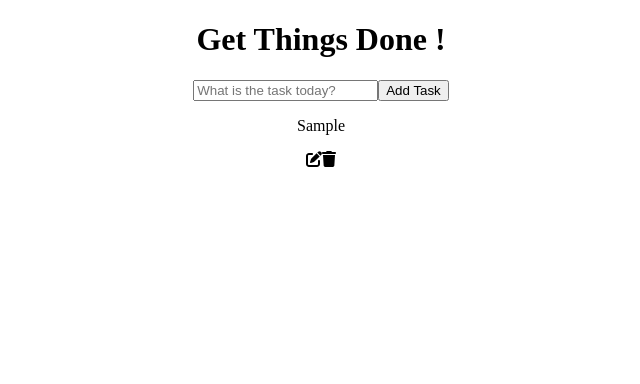
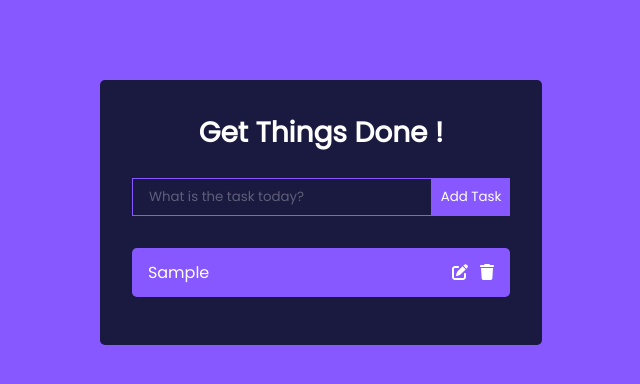
Before and after one commit to deleusec/react-todolist, a React (Create React App) app: page / in a window 1280 px wide. Both pictures are taken after typing "Sample" into the empty fields and a click on the button "Add Task". Shown: the top 384 px of the page, without its empty margins (319-959 px from the left). Built offline with nearby package versions, Linux system fonts and the light colour scheme.

Commit message:
todolist style

```diff
--- a/src/App.css
+++ b/src/App.css
@@ -1,38 +1,81 @@
+@import url('https://fonts.googleapis.com/css2?family=Poppins&display=swap');
+
+* {
+  font-family: 'Poppins', sans-serif;
+  margin: 0;
+  padding: 0;
+  box-sizing: border-box;
+}
+
+body {
+  background: #8758ff;
+  display: flex;
+  justify-content: center;
+  align-items: center;
+}
+
 .App {
   text-align: center;
 }
 
-.App-logo {
-  height: 40vmin;
-  pointer-events: none;
+h1 {
+  color: #fff;
+  margin-bottom: 0.5rem;
+  font-size: 1.75rem;
 }
 
-@media (prefers-reduced-motion: no-preference) {
-  .App-logo {
-    animation: App-logo-spin infinite 20s linear;
-  }
+.TodoWrapper {
+  background: #1A1A40;
+  margin-top: 5rem;
+  padding: 2rem;
+  border-radius: 5px;
 }
 
-.App-header {
-  background-color: #282c34;
-  min-height: 100vh;
-  display: flex;
-  flex-direction: column;
-  align-items: center;
-  justify-content: center;
-  font-size: calc(10px + 2vmin);
-  color: white;
+.TodoForm {
+  width: 100%;
 }
 
-.App-link {
-  color: #61dafb;
+.todo-input {
+  outline: none;
+  background: none;
+  border: 1px solid #8758ff;
+  padding: 0.5rem 1rem;
+  margin-top: 1rem;
+  margin-bottom: 2rem;
+  width: 300px;
+  color: #fff;
 }
 
-@keyframes App-logo-spin {
-  from {
-    transform: rotate(0deg);
-  }
-  to {
-    transform: rotate(360deg);
-  }
+.todo-input::placeholder {
+  color: #ffffff4d;
 }
+
+.todo-btn {
+  background: #8758ff;
+  color: #fff;
+  border: none;
+  padding: 0.55rem;
+  cursor: pointer;
+
+}
+
+.Todo {
+  display: flex;
+  justify-content: space-between;
+  align-items: center;
+  background: #8758ff;
+  color: #fff;
+  padding: 0.75rem 1rem;
+  border-radius: 5px;
+  margin-bottom: 1rem;
+  cursor: pointer;
+}
+
+.fa-trash {
+  margin-left: 0.75rem;
+}
+
+.completed {
+  color: #c5aeff;
+  text-decoration: line-through;
+}
```
